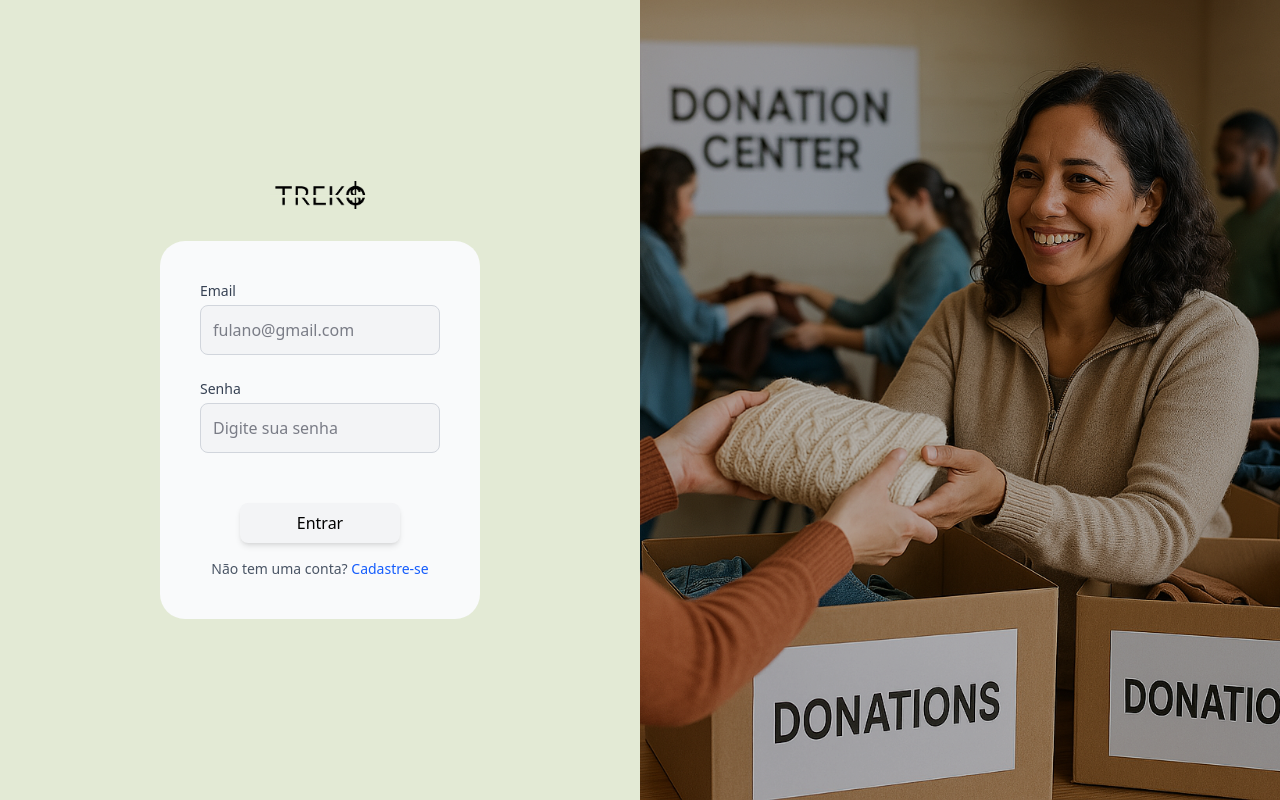
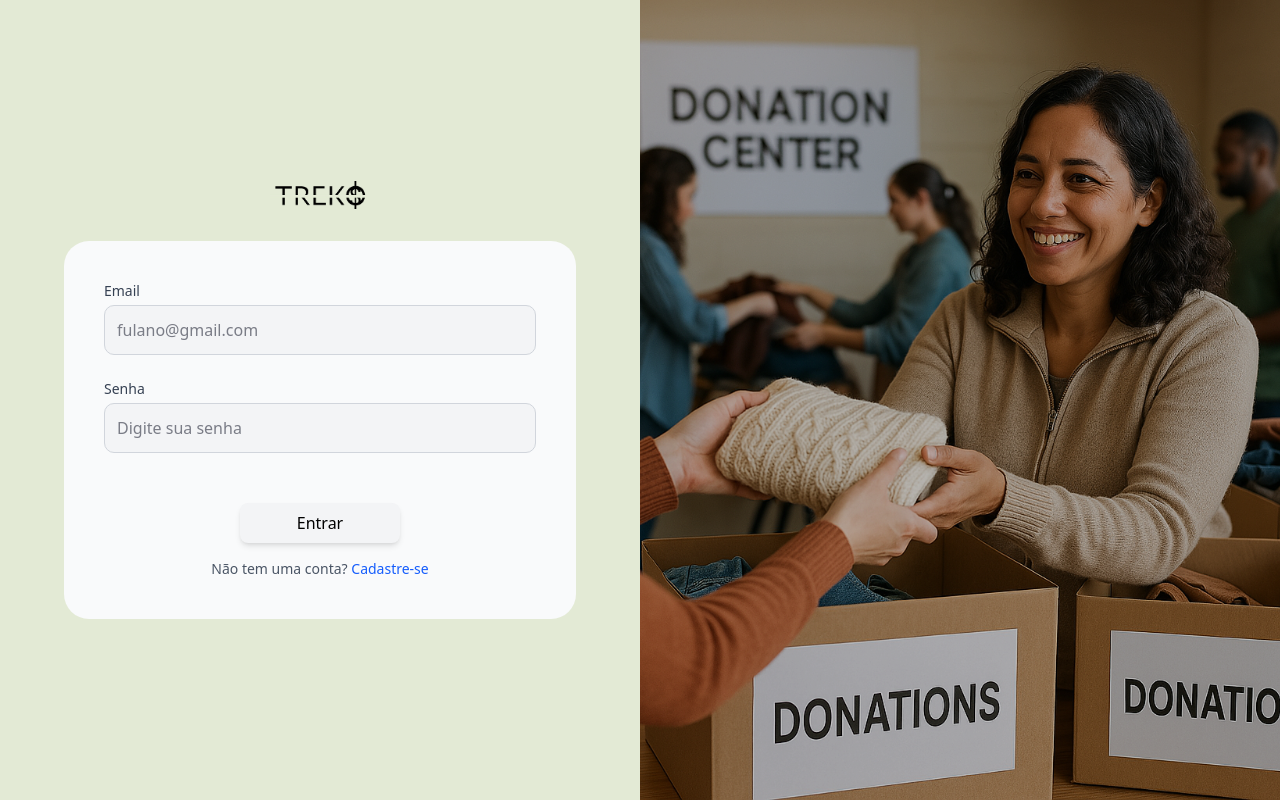
Before and after one commit to guiguitatu/treko-sem-front, a Next.js app: page /modules/auth/login in a window 1280 px wide. Built offline with nearby package versions, Linux system fonts and the light colour scheme.

Commit message:
Corrected the responive design for the register and login pages

```diff
--- a/src/app/globals.css
+++ b/src/app/globals.css
@@ -53,6 +53,11 @@
   --popover: oklch(1 0 0);
   --popover-foreground: oklch(0.129 0.042 264.695);
   --primary: oklch(0.208 0.042 265.755);
+  --paleta1: #365e53;
+  --paleta2:#2F784A;
+  --paleta3:#009900;
+  --paleta4:#8BD15C;
+  --paleta5:#D1F392;
   --primary-foreground: oklch(0.984 0.003 247.858);
   --secondary: oklch(0.968 0.007 247.896);
   --secondary-foreground: oklch(0.208 0.042 265.755);
--- a/src/app/modules/auth/login/page.tsx
+++ b/src/app/modules/auth/login/page.tsx
@@ -9,11 +9,19 @@ export default function LoginPage() {
   };
 
   return (
-    <div className="min-h-screen flex flex-col md:flex-row">
-      <div className="flex-1 flex items-center justify-center bg-[#E3EAD5]">
-
-        <div className='w-full lg:w-1/2 flex flex-col items-center'>
-          <div className='mb-8  justify-center hidden xl:block'>
+    <div className="min-h-screen flex flex-col lg:flex-row">
+      <div className="flex lg:invisible flex-1 bg-gray-200 relative static">
+        <Image
+          src="/academic-donations.png"
+          alt="Imagem de login"
+          width={862}
+          height={862}
+          className="object-cover w-full h-screen brightness-75"
+        />
+      </div>
+      <div className="flex-1 flex items-center justify-center bg-[#00000000] lg:bg-[#E3EAD5] h-screen w-screen lg:w-1/2 absolute">
+        <div className='w-screen lg:w-[70%] xl:w-full flex flex-col items-center'>
+          <div className='mb-8  justify-center hidden lg:block'>
             <Image
               src="/Vector.png"
               alt="Imagem de login"
@@ -22,7 +30,7 @@ export default function LoginPage() {
               className="object-cover"
             />
           </div>
-          <div className="w-full max-w-md bg-gray-50 p-10 rounded-[25px]">
+          <div className="w-full max-w-lg bg-gray-50 p-10 rounded-[25px]">
             <form className="space-y-6">
 
               <div>
@@ -36,7 +44,7 @@ export default function LoginPage() {
                   type="email"
                   id="email"
                   placeholder="fulano@gmail.com"
-                className="mt-1 w-full p-3 border border-gray-300 bg-gray-100 rounded-md focus:outline-none focus:ring-2 "
+                  className="mt-1 w-full p-3 border border-gray-300 bg-gray-100 rounded-lg focus:outline-none focus:ring-2 "
                 />
               </div>
 
@@ -51,7 +59,7 @@ export default function LoginPage() {
                   type="password"
                   id="password"
                   placeholder="Digite sua senha"
-                className="mt-1 w-full p-3 border border-gray-300 bg-gray-100 rounded-md focus:outline-none focus:ring-2 "
+                  className="mt-1 w-full p-3 border border-gray-300 bg-gray-100 rounded-lg focus:outline-none focus:ring-2 "
                 />
               </div>
 
@@ -75,7 +83,7 @@ export default function LoginPage() {
         </div>
 
       </div>
-      <div className="hidden md:block flex-1 bg-gray-200">
+      <div className="hidden lg:block flex-1 bg-gray-200">
         <Image
           src="/academic-donations.png"
           alt="Imagem de login"
--- a/src/app/modules/auth/register/page.tsx
+++ b/src/app/modules/auth/register/page.tsx
@@ -9,9 +9,18 @@ export default function LoginPage() {
   };
 
   return (
-    <div className="min-h-screen flex flex-col md:flex-row">
-      <div className="flex-1 flex items-center justify-center bg-[#E3EAD5]">
-        <div className="w-full max-w-md">
+    <div className="min-h-screen flex flex-col md:flex-row @max-lg:bg-image bg-cover bg-no-repeat bg-center">
+      <div className="flex lg:invisible flex-1 bg-gray-200 relative static">
+        <Image
+          src="/academic-donations.png"
+          alt="Imagem de login"
+          width={862}
+          height={862}
+          className="object-cover w-full h-screen brightness-75"
+          />
+      </div>
+      <div className="flex-1 flex items-center justify-center bg-[#00000000] lg:bg-[#E3EAD5] h-screen w-screen lg:w-1/2 absolute">
+        <div className="w-full max-w-md bg-gray-50 p-10 rounded-[25px] ">
           <form className="space-y-6">
             <div>
               <label
@@ -57,7 +66,7 @@ export default function LoginPage() {
           </p>
         </div>
       </div>
-      <div className="hidden md:block flex-1 bg-gray-200">
+      <div className="hidden lg:block flex-1 bg-gray-200">
         <Image
           src="/academic-donations.png"
           alt="Imagem de login"
```
Lines whose indentation alone changed are shown as unchanged.
